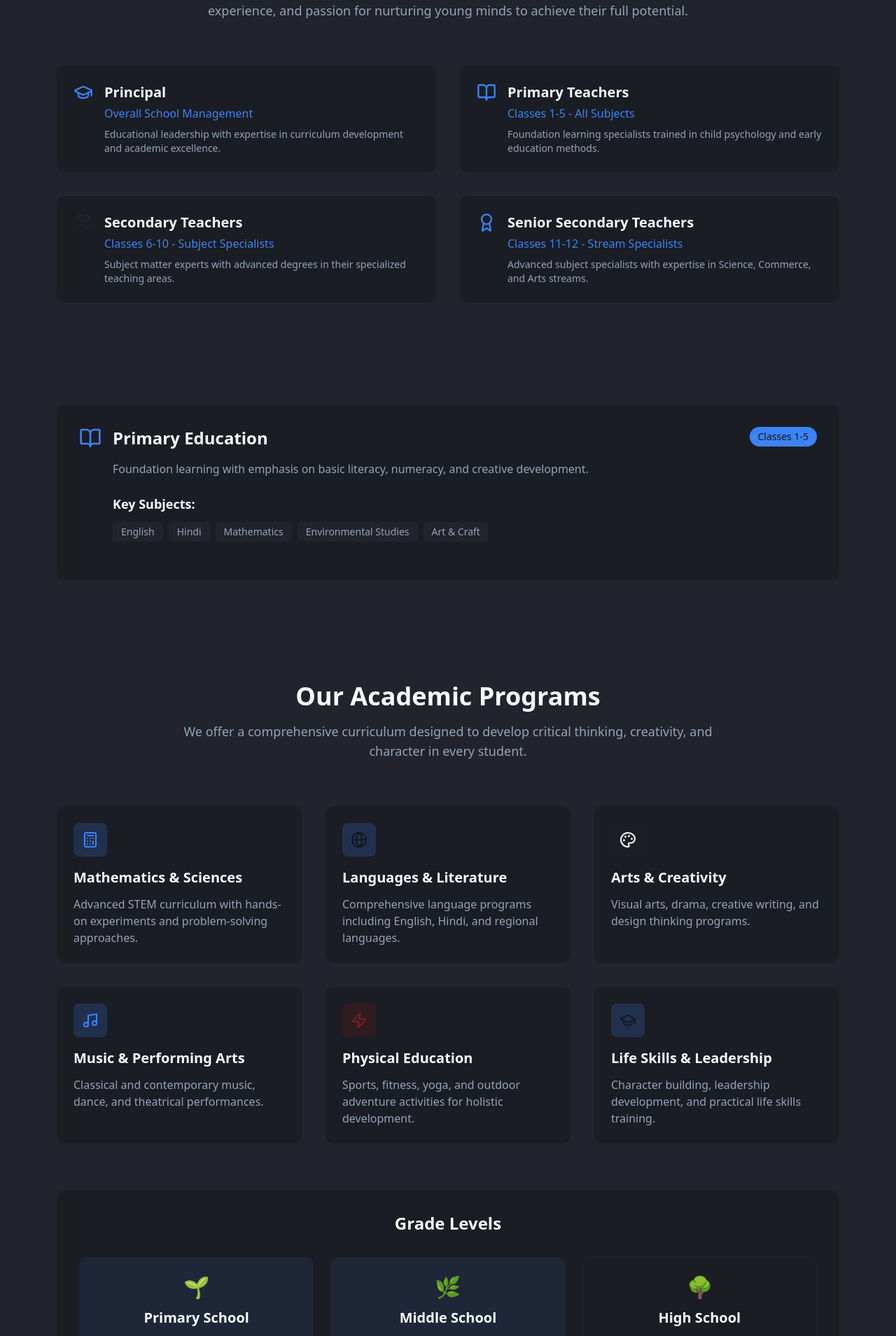
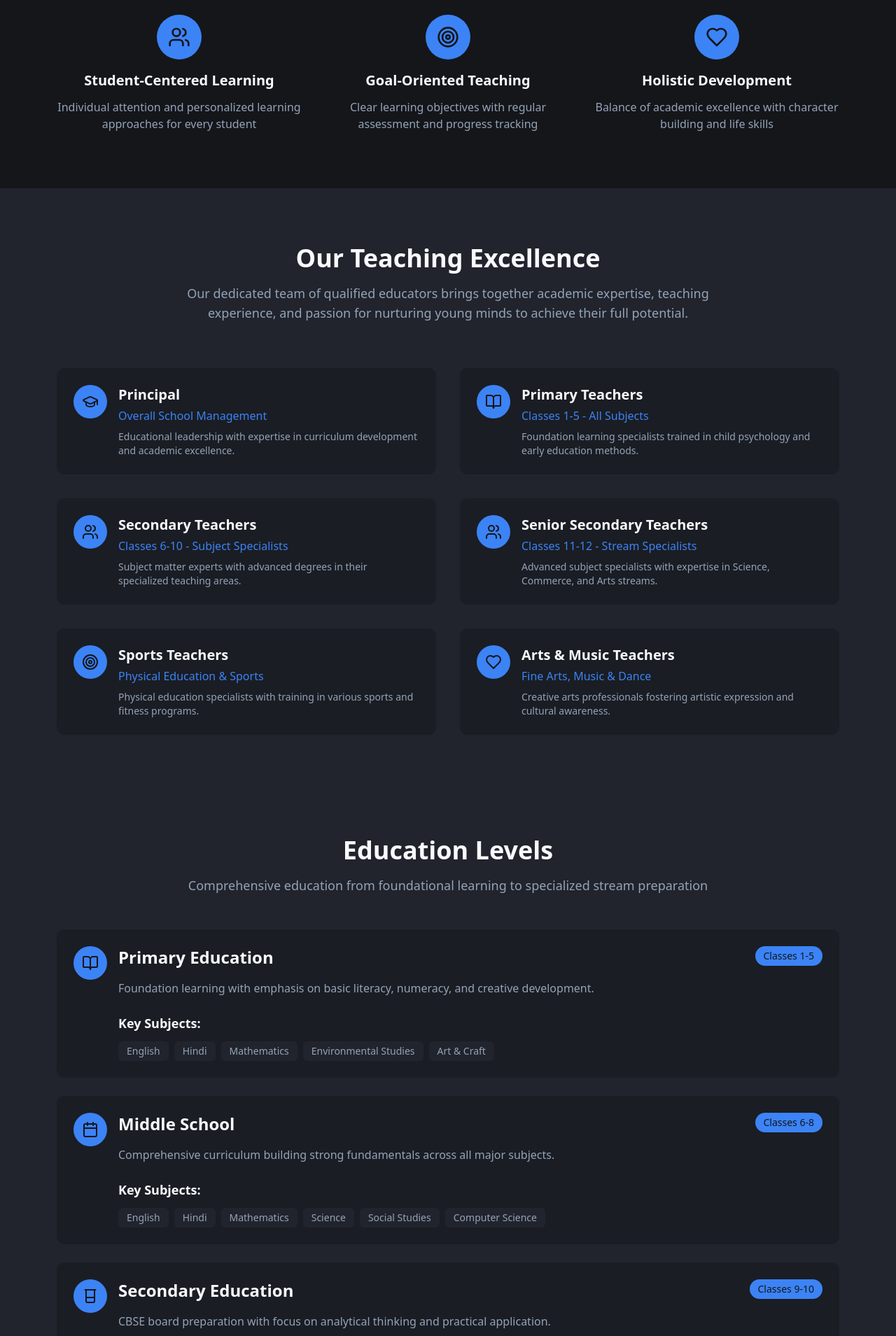
Before and after one commit to test6269/shakti-shanti-showcase, a React (Vite) app: page / in a window 1280 px wide. Shown: the part 2984-4893 px from the top of the page at 70% size. Built offline with nearby package versions, Linux system fonts and the light colour scheme.

Commit message:
Update icons to match image
Update the icons in the Teaching Excellence and Primary Education sections to match the provided image.

```diff
--- /dev/null
+++ b/src/components/EducationLevelsSection.tsx
@@ -0,0 +1,87 @@
+import { BookOpen, Calendar, Beaker, Globe } from "lucide-react";
+
+const EducationLevelsSection = () => {
+  const educationLevels = [
+    {
+      icon: <div className="w-12 h-12 bg-primary rounded-full flex items-center justify-center"><BookOpen className="text-primary-foreground" size={24} /></div>,
+      title: "Primary Education",
+      classes: "Classes 1-5",
+      description: "Foundation learning with emphasis on basic literacy, numeracy, and creative development.",
+      subjects: ["English", "Hindi", "Mathematics", "Environmental Studies", "Art & Craft"]
+    },
+    {
+      icon: <div className="w-12 h-12 bg-primary rounded-full flex items-center justify-center"><Calendar className="text-primary-foreground" size={24} /></div>,
+      title: "Middle School",
+      classes: "Classes 6-8",
+      description: "Comprehensive curriculum building strong fundamentals across all major subjects.",
+      subjects: ["English", "Hindi", "Mathematics", "Science", "Social Studies", "Computer Science"]
+    },
+    {
+      icon: <div className="w-12 h-12 bg-primary rounded-full flex items-center justify-center"><Beaker className="text-primary-foreground" size={24} /></div>,
+      title: "Secondary Education",
+      classes: "Classes 9-10",
+      description: "CBSE board preparation with focus on analytical thinking and practical application.",
+      subjects: ["English", "Hindi", "Mathematics", "Physics", "Chemistry", "Biology", "Social Science"]
+    },
+    {
+      icon: <div className="w-12 h-12 bg-primary rounded-full flex items-center justify-center"><Globe className="text-primary-foreground" size={24} /></div>,
+      title: "Senior Secondary (+2)",
+      classes: "Classes 11-12",
+      description: "Specialized streams preparation for higher education and competitive examinations.",
+      subjects: ["Science Stream", "Commerce Stream", "Arts Stream"]
+    }
+  ];
+
+  return (
+    <section className="py-16 bg-muted">
+      <div className="container mx-auto max-w-6xl px-4">
+        <div className="text-center mb-12">
+          <h2 className="text-4xl font-bold text-foreground mb-4">Education Levels</h2>
+          <p className="text-lg text-muted-foreground max-w-3xl mx-auto">
+            Comprehensive education from foundational learning to specialized stream preparation
+          </p>
+        </div>
+
+        <div className="grid gap-6">
+          {educationLevels.map((level, index) => (
+            <div key={index} className="bg-card rounded-xl p-6 border border-border">
+              <div className="flex items-start space-x-4">
+                <div className="flex-shrink-0">
+                  {level.icon}
+                </div>
+                <div className="flex-1">
+                  <div className="flex justify-between items-start mb-4">
+                    <h3 className="text-2xl font-bold text-card-foreground">{level.title}</h3>
+                    <span className="text-sm bg-primary text-primary-foreground px-3 py-1 rounded-full">
+                      {level.classes}
+                    </span>
+                  </div>
+
+                  <p className="text-muted-foreground mb-6">
+                    {level.description}
+                  </p>
+
+                  <div>
+                    <h4 className="text-lg font-semibold text-card-foreground mb-3">Key Subjects:</h4>
+                    <div className="flex flex-wrap gap-2">
+                      {level.subjects.map((subject, subIndex) => (
+                        <span
+                          key={subIndex}
+                          className="bg-muted text-muted-foreground px-3 py-1 rounded-md text-sm"
+                        >
+                          {subject}
+                        </span>
+                      ))}
+                    </div>
+                  </div>
+                </div>
+              </div>
+            </div>
+          ))}
+        </div>
+      </div>
+    </section>
+  );
+};
+
+export default EducationLevelsSection;
--- a/src/components/PrimaryEducationSection.tsx
+++ b/src/components/PrimaryEducationSection.tsx
@@ -1,4 +1,4 @@
-import { BookOpen } from "lucide-react";
+import { BookOpen, Calendar, Beaker, Globe } from "lucide-react";
 
 const PrimaryEducationSection = () => {
   const subjects = [
--- a/src/components/TeachingExcellenceSection.tsx
+++ b/src/components/TeachingExcellenceSection.tsx
@@ -1,30 +1,42 @@
-import { GraduationCap, BookOpen, Users, Award } from "lucide-react";
+import { GraduationCap, BookOpen, Users, Award, Target, Heart } from "lucide-react";
 
 const TeachingExcellenceSection = () => {
   const teachingStaff = [
     {
-      icon: <GraduationCap className="text-primary" size={28} />,
+      icon: <div className="w-12 h-12 bg-primary rounded-full flex items-center justify-center"><GraduationCap className="text-primary-foreground" size={24} /></div>,
       title: "Principal",
       subtitle: "Overall School Management",
       description: "Educational leadership with expertise in curriculum development and academic excellence."
     },
     {
-      icon: <BookOpen className="text-accent" size={28} />,
+      icon: <div className="w-12 h-12 bg-primary rounded-full flex items-center justify-center"><BookOpen className="text-primary-foreground" size={24} /></div>,
       title: "Primary Teachers",
       subtitle: "Classes 1-5 - All Subjects",
       description: "Foundation learning specialists trained in child psychology and early education methods."
     },
     {
-      icon: <Users className="text-secondary" size={28} />,
+      icon: <div className="w-12 h-12 bg-primary rounded-full flex items-center justify-center"><Users className="text-primary-foreground" size={24} /></div>,
       title: "Secondary Teachers",
       subtitle: "Classes 6-10 - Subject Specialists",
       description: "Subject matter experts with advanced degrees in their specialized teaching areas."
     },
     {
-      icon: <Award className="text-primary" size={28} />,
+      icon: <div className="w-12 h-12 bg-primary rounded-full flex items-center justify-center"><Users className="text-primary-foreground" size={24} /></div>,
       title: "Senior Secondary Teachers",
       subtitle: "Classes 11-12 - Stream Specialists",
       description: "Advanced subject specialists with expertise in Science, Commerce, and Arts streams."
+    },
+    {
+      icon: <div className="w-12 h-12 bg-primary rounded-full flex items-center justify-center"><Target className="text-primary-foreground" size={24} /></div>,
+      title: "Sports Teachers",
+      subtitle: "Physical Education & Sports",
+      description: "Physical education specialists with training in various sports and fitness programs."
+    },
+    {
+      icon: <div className="w-12 h-12 bg-primary rounded-full flex items-center justify-center"><Heart className="text-primary-foreground" size={24} /></div>,
+      title: "Arts & Music Teachers",
+      subtitle: "Fine Arts, Music & Dance",
+      description: "Creative arts professionals fostering artistic expression and cultural awareness."
     }
   ];
 
--- /dev/null
+++ b/src/components/TeachingPhilosophySection.tsx
@@ -0,0 +1,43 @@
+import { Users, Target, Heart } from "lucide-react";
+
+const TeachingPhilosophySection = () => {
+  const philosophies = [
+    {
+      icon: <div className="w-16 h-16 bg-primary rounded-full flex items-center justify-center mx-auto mb-4"><Users className="text-primary-foreground" size={32} /></div>,
+      title: "Student-Centered Learning",
+      description: "Individual attention and personalized learning approaches for every student"
+    },
+    {
+      icon: <div className="w-16 h-16 bg-primary rounded-full flex items-center justify-center mx-auto mb-4"><Target className="text-primary-foreground" size={32} /></div>,
+      title: "Goal-Oriented Teaching",
+      description: "Clear learning objectives with regular assessment and progress tracking"
+    },
+    {
+      icon: <div className="w-16 h-16 bg-primary rounded-full flex items-center justify-center mx-auto mb-4"><Heart className="text-primary-foreground" size={32} /></div>,
+      title: "Holistic Development",
+      description: "Balance of academic excellence with character building and life skills"
+    }
+  ];
+
+  return (
+    <section className="py-20 bg-background">
+      <div className="container mx-auto max-w-6xl px-4">
+        <div className="text-center mb-16">
+          <h2 className="text-4xl font-bold text-foreground mb-4">Our Teaching Philosophy</h2>
+        </div>
+
+        <div className="grid md:grid-cols-3 gap-8">
+          {philosophies.map((philosophy, index) => (
+            <div key={index} className="text-center">
+              {philosophy.icon}
+              <h3 className="text-xl font-semibold text-foreground mb-3">{philosophy.title}</h3>
+              <p className="text-muted-foreground">{philosophy.description}</p>
+            </div>
+          ))}
+        </div>
+      </div>
+    </section>
+  );
+};
+
+export default TeachingPhilosophySection;
--- a/src/pages/Index.tsx
+++ b/src/pages/Index.tsx
@@ -3,8 +3,9 @@ import Header from "../components/Header";
 import HeroSection from "../components/HeroSection";
 import AboutSection from "../components/AboutSection";
 import CBSESection from "../components/CBSESection";
+import TeachingPhilosophySection from "../components/TeachingPhilosophySection";
 import TeachingExcellenceSection from "../components/TeachingExcellenceSection";
-import PrimaryEducationSection from "../components/PrimaryEducationSection";
+import EducationLevelsSection from "../components/EducationLevelsSection";
 import ProgramsSection from "../components/ProgramsSection";
 import FacilitiesSection from "../components/FacilitiesSection";
 import OfficeHoursSection from "../components/OfficeHoursSection";
@@ -18,8 +19,9 @@ const Index = () => {
       <HeroSection />
       <AboutSection />
       <CBSESection />
+      <TeachingPhilosophySection />
       <TeachingExcellenceSection />
-      <PrimaryEducationSection />
+      <EducationLevelsSection />
       <ProgramsSection />
       <FacilitiesSection />
       <OfficeHoursSection />
```
